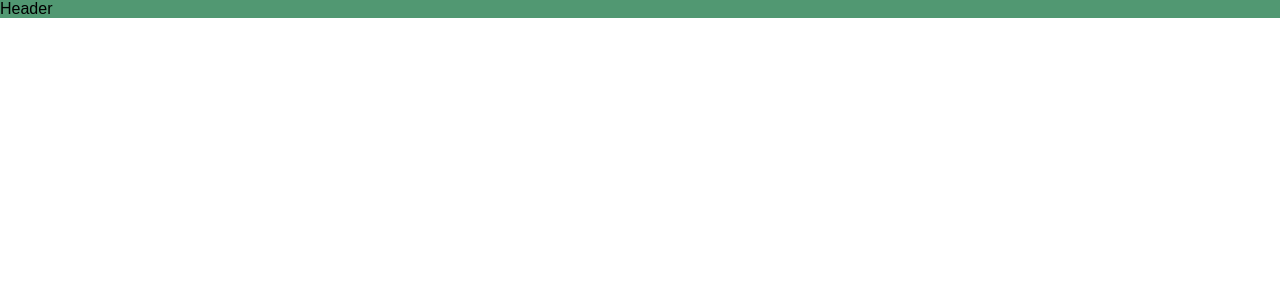
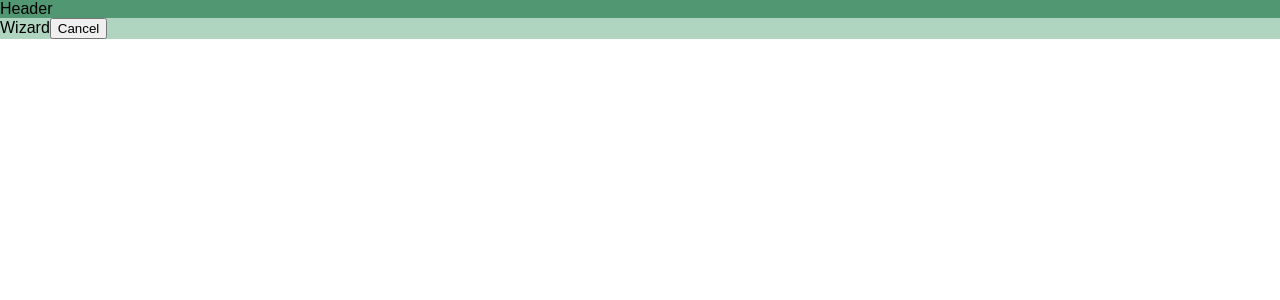
Before and after one commit to symkyn/houser, a React (Create React App) app: page /#/wizard in a window 1280 px wide. Before the commit this address led to /#/wizard/step2. Shown: the top 300 px of the page. Built offline with nearby package versions, Linux system fonts and the light colour scheme.

Commit message:
still need to get routes to work

```diff
--- a/src/component/Wizard/Wizard.js
+++ b/src/component/Wizard/Wizard.js
@@ -2,7 +2,7 @@
 import axios from 'axios';
 import { Redirect } from 'react-router';
 
-import { Route, Link } from 'react-router-dom';
+import { Switch, Route, Link } from 'react-router-dom';
 import StepOne from '../StepOne/StepOne';
 import StepTwo from '../StepTwo/StepTwo';
 import StepThree from '../StepThree/StepThree';
@@ -28,12 +28,13 @@
 
     return (
         <div>
-            <Route path='wizard/step1' component={StepOne} />
-            <Route path='wizard/step2' component={StepTwo} />
-            <Route path='wizard/step3' component={StepThree} />
+            Wizard
             <Link to='/'>
                 <button>Cancel</button>
             </Link>
+                <Route path='wizard/step1' component={StepOne} />
+                <Route path='wizard/step2' component={StepTwo} />
+                <Route path='wizard/step3' component={StepThree} />
         </div>
     )
 }
--- a/src/routes.js
+++ b/src/routes.js
@@ -7,7 +7,7 @@
 
         <Switch>
             <Route exact path='/' component={Dashboard} />
-            <Route path ='/wizard/step1' component={Wizard} />
+            <Route path ='/wizard' component={Wizard} />
         </Switch>
 
 )
```
